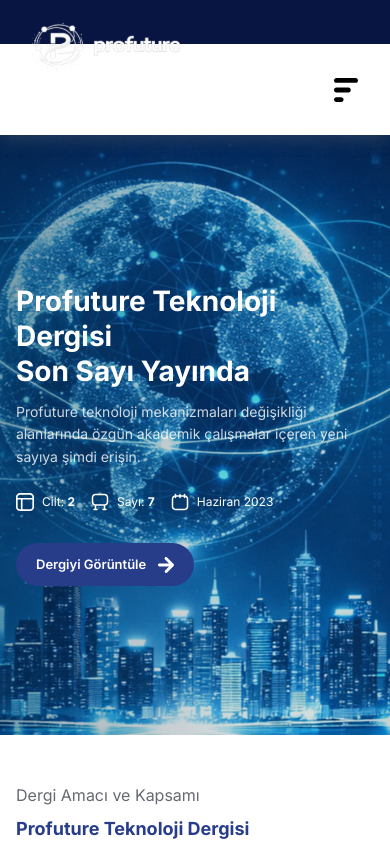
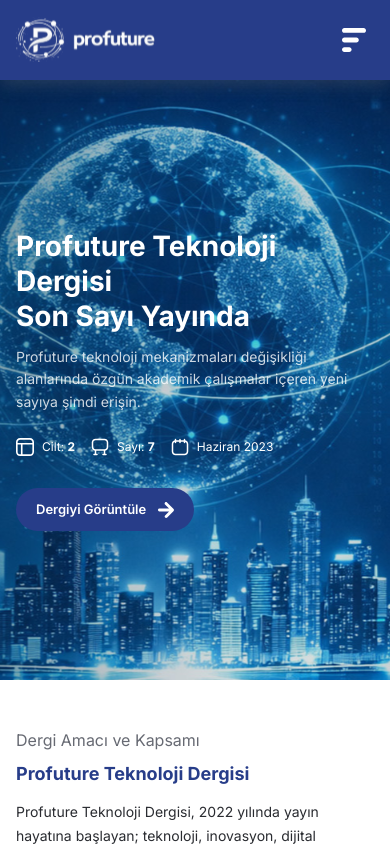
Before and after one commit to emre15900/zeplin-creative-case, a Next.js app: page / in a window 390 px wide. Shown: the top 846 px of the page. Built offline with nearby package versions, Linux system fonts and the light colour scheme.

Commit message:
responsive update

```diff
--- a/src/components/Header.tsx
+++ b/src/components/Header.tsx
@@ -72,9 +72,12 @@
     const targetId = href.substring(1);
     const targetElement = document.getElementById(targetId);
     if (targetElement) {
-      const headerHeight = 135; // Header height
+      const headerHeight = 135; // Header height for desktop
+      const mobileHeaderHeight = 80; // Header height for mobile
+      const isMobile = window.innerWidth < 1024;
+      const offset = isMobile ? mobileHeaderHeight : headerHeight;
       const elementPosition = targetElement.getBoundingClientRect().top;
-      const offsetPosition = elementPosition + window.pageYOffset - headerHeight;
+      const offsetPosition = elementPosition + window.pageYOffset - offset;
 
       window.scrollTo({
         top: offsetPosition,
@@ -93,10 +96,12 @@
   };
 
   return (
-    <header className="w-full relative bg-white sticky top-0 z-50" style={{ height: '135px', boxShadow: '0 5px 15px rgba(136,136,136,0.25)' }}>
+    <>
+      {/* Desktop Header */}
+      <header className="w-full relative bg-white sticky top-0 z-50 hidden lg:block" style={{ height: '135px', boxShadow: '0 5px 15px rgba(136,136,136,0.25)' }}>
         {/* Left Blue Rectangle - Logo Area */}
         <div
-        className="absolute left-0 top-0 h-full hidden lg:block"
+          className="absolute left-0 top-0 h-full"
           style={{
             width: '381px',
             backgroundColor: '#273D89',
@@ -107,7 +112,7 @@
 
         {/* Top Dark Blue Bar with curved cutout */}
         <div
-        className="absolute top-0 right-0 h-[44px] overflow-hidden hidden lg:block"
+          className="absolute top-0 right-0 h-[44px] overflow-hidden"
           style={{ left: '328px', zIndex: 5 }}
         >
           <div className="relative w-full h-full">
@@ -131,9 +136,6 @@
           </div>
         </div>
 
-      {/* Mobile Top Bar */}
-      <div className="lg:hidden absolute top-0 left-0 right-0 h-[44px] bg-[#081542]" style={{ zIndex: 5 }} />
-
         {/* Logo */}
         <Link
           href="/"
@@ -149,18 +151,8 @@
             alt="Profuture Logo"
             width={250}
             height={64}
-          className="h-auto w-auto max-h-[90px] hidden lg:block"
+            className="h-auto w-auto max-h-[90px]"
             style={{ maxWidth: '250px' }}
-          priority
-        />
-        {/* Mobile Logo - smaller */}
-        <Image
-          src="/img/logo-white.svg"
-          alt="Profuture Logo"
-          width={150}
-          height={48}
-          className="h-auto w-auto max-h-[60px] lg:hidden"
-          style={{ maxWidth: '150px' }}
             priority
           />
         </Link>
@@ -180,7 +172,7 @@
 
         {/* Top Bar Content - Right side info */}
         <div
-        className="absolute hidden lg:flex items-center gap-5"
+          className="absolute flex items-center gap-5"
           style={{
             top: '11px',
             right: '50px',
@@ -194,7 +186,7 @@
 
         {/* Main Navigation Area - Desktop */}
         <div
-        className="absolute hidden lg:flex items-center justify-between"
+          className="absolute flex items-center justify-between"
           style={{
             left: '410px',
             top: '60px',
@@ -277,19 +269,39 @@
             </button>
           </div>
         </div>
+      </header>
+
+      {/* Mobile Header */}
+      <header className="w-full sticky top-0 z-50 lg:hidden bg-[#273D89]" style={{ height: '80px', boxShadow: '0 5px 15px rgba(136,136,136,0.25)' }}>
+        {/* Logo */}
+        <Link
+          href="/"
+          className="absolute flex items-center left-4 top-1/2 -translate-y-1/2"
+          style={{ zIndex: 20 }}
+        >
+          <Image
+            src="/img/logo-white.svg"
+            alt="Profuture Logo"
+            width={140}
+            height={40}
+            className="h-auto w-auto"
+            style={{ maxWidth: '140px', maxHeight: '50px' }}
+            priority
+          />
+        </Link>
 
         {/* Mobile Menu Button */}
         <button
-        className="absolute right-6 top-[70px] lg:hidden p-2"
+          className="absolute right-4 top-1/2 -translate-y-1/2 p-2"
           style={{ zIndex: 30 }}
           onClick={() => setMobileMenuOpen(!mobileMenuOpen)}
         >
-        <Icon name="menu" size={24} />
+          <Icon name="menu" size={24} className="invert" />
         </button>
 
         {/* Mobile Menu */}
         {mobileMenuOpen && (
-        <div className="fixed inset-0 top-[135px] bg-white lg:hidden animate-fade-in overflow-y-auto" style={{ zIndex: 50 }}>
+          <div className="fixed inset-0 top-[80px] bg-white animate-fade-in overflow-y-auto" style={{ zIndex: 50 }}>
             <div className="container py-6 flex flex-col gap-2">
               <a
                 href="#hero"
@@ -347,5 +359,6 @@
           </div>
         )}
       </header>
+    </>
   );
 }
--- a/src/components/ui/ArticleCard.tsx
+++ b/src/components/ui/ArticleCard.tsx
@@ -23,8 +23,9 @@
 }: ArticleCardProps) {
   return (
     <div className="bg-white border-2 border-[#E0E3F2] rounded-[12px] sm:rounded-[16px] p-4 sm:p-5 hover:shadow-md hover:border-[#273D89] transition-all">
-      <div className="flex flex-col gap-4 sm:gap-6">
-        {/* Top Content */}
+      {/* Desktop: Horizontal layout | Mobile: Vertical layout */}
+      <div className="flex flex-col md:flex-row md:items-center md:justify-between gap-4 md:gap-6">
+        {/* Left Content */}
         <div className="flex-1">
           {/* Top row - Badges */}
           <div className="flex items-start gap-2 sm:gap-[11px] mb-3">
@@ -75,8 +76,8 @@
           </div>
         </div>
 
-        {/* Bottom Actions */}
-        <div className="flex items-center gap-2 sm:gap-[7px] pt-2 sm:pt-0 border-t sm:border-t-0 border-gray-100">
+        {/* Right Actions - stays on right for desktop, bottom for mobile */}
+        <div className="flex items-center gap-2 sm:gap-[7px] pt-3 md:pt-0 border-t md:border-t-0 border-gray-100 flex-shrink-0">
           {/* Email button */}
           <button
             onClick={onEmail}
@@ -99,7 +100,7 @@
             className="flex items-center gap-2 sm:gap-[10px] bg-[#273D89] text-white px-3 sm:px-[15px] py-3 sm:py-[15.5px] rounded-full text-[13px] sm:text-[16px] font-semibold hover:bg-[#1e3070] transition-all cursor-pointer"
           >
             <Icon name="eye" size={20} className="invert brightness-0" />
-            <span className="hidden xs:inline sm:inline">Görüntüle</span>
+            Görüntüle
           </button>
         </div>
       </div>
```
Lines whose indentation alone changed are shown as unchanged.
